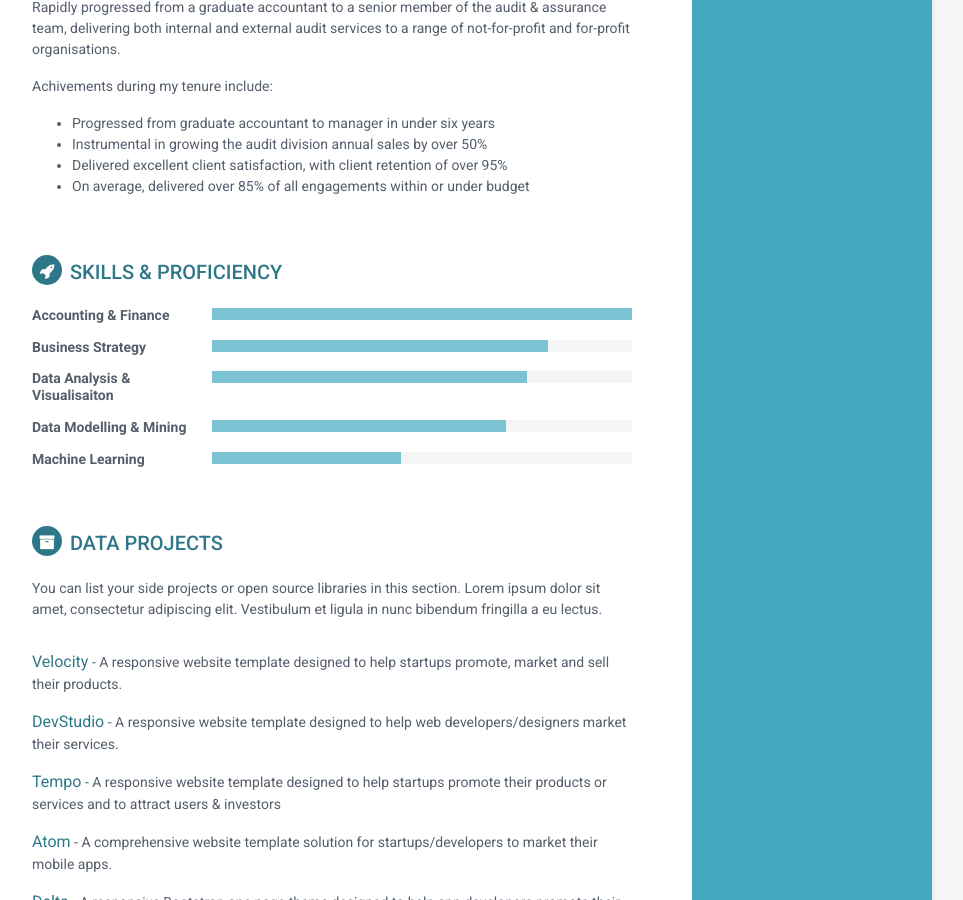
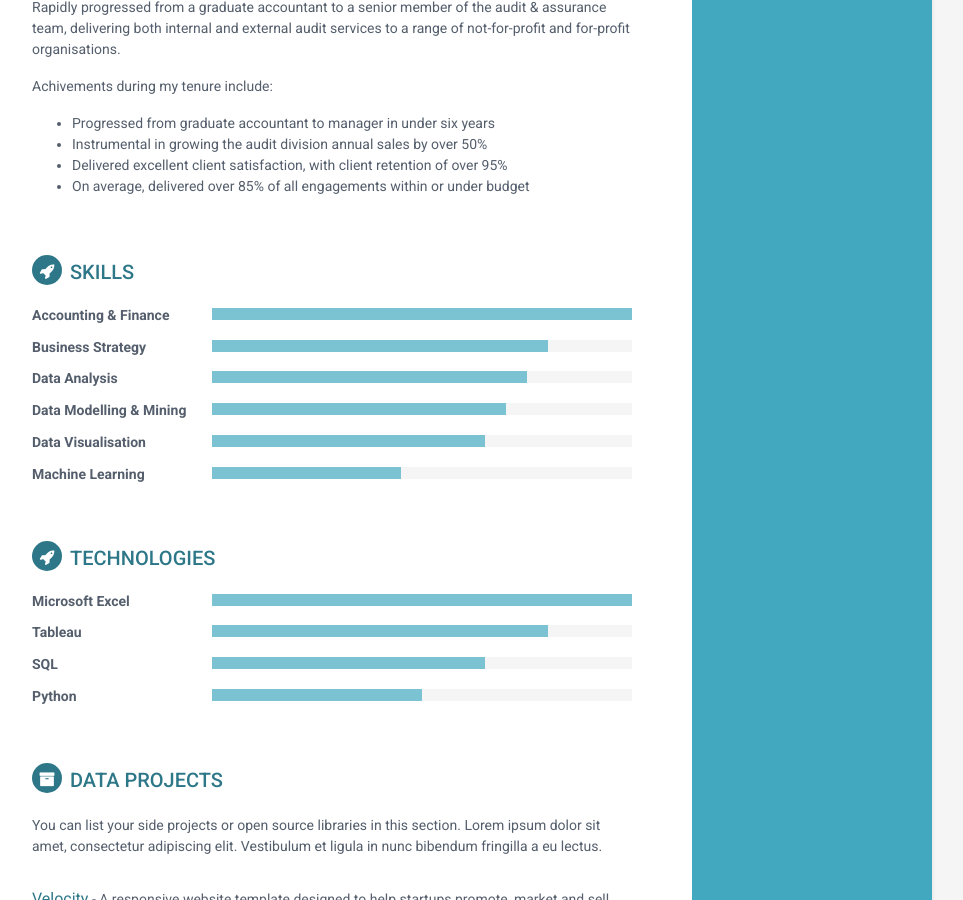
Before and after one commit to toddy86/dequincey.blog, a Jekyll site: the page built from resume.md, in a window 1280 px wide and 900 px high, scrolled down 970 px. Shown: the whole window, without its empty margins (188-1151 px from the left). Built offline with Jekyll 4.4.1, drawn with Linux system fonts in a browser that asks for light colours.

Commit message:
updates made again

```diff
--- a/_layouts/resume.html
+++ b/_layouts/resume.html
@@ -139,12 +139,9 @@ layout: null
 
             </section><!--//section-->
 
-            <!-- REINSERT PROJECTS SECTION HERE -->
-
-
-
+            <!-- SKILLS -->
             <section class="skills-section section">
-                <h2 class="section-title"><i class="fa fa-rocket"></i>Skills &amp; Proficiency</h2>
+                <h2 class="section-title"><i class="fa fa-rocket"></i>Skills</h2>
                 <div class="skillset">
                     <div class="item">
                         <h3 class="level-title">Accounting & Finance</h3>
@@ -163,7 +160,7 @@ layout: null
                     </div><!--//item-->
 
                     <div class="item">
-                        <h3 class="level-title">Data Analysis & Visualisaiton</h3>
+                        <h3 class="level-title">Data Analysis</h3>
                         <div class="level-bar">
                             <div class="level-bar-inner" data-level="75%">
                             </div>
@@ -173,11 +170,18 @@ layout: null
                     <div class="item">
                         <h3 class="level-title">Data Modelling & Mining</h3>
                         <div class="level-bar">
-                            <div class="level-bar-inner" data-level="70%">
+                            <div class="level-bar-inner" data-level="70%" style="width: 70%;">
                             </div>
                         </div><!--//level-bar-->
                     </div><!--//item-->
 
+                    <div class="item">
+                        <h3 class="level-title">Data Visualisation</h3>
+                        <div class="level-bar">
+                            <div class="level-bar-inner" data-level="65%">
+                            </div>
+                        </div><!--//level-bar-->
+                    </div><!--//item-->
 
 
                     <div class="item">
@@ -188,18 +192,50 @@ layout: null
                         </div><!--//level-bar-->
                     </div><!--//item-->
 
-<!--                     <div class="item">
-                        <h3 class="level-title">Sketch &amp; Photoshop</h3>
+                </div>
+            </section><!--//skills-section-->
+
+
+            <!-- TECHNOLOGIES -->
+            <section class="skills-section section">
+                <h2 class="section-title"><i class="fa fa-rocket"></i>Technologies</h2>
+                <div class="skillset">
+                    <div class="item">
+                        <h3 class="level-title">Microsoft Excel</h3>
                         <div class="level-bar">
-                            <div class="level-bar-inner" data-level="60%">
+                            <div class="level-bar-inner" data-level="100%">
                             </div>
-                        </div>
-                    </div> -->
+                        </div><!--//level-bar-->
+                    </div><!--//item-->
+
+                    <div class="item">
+                        <h3 class="level-title">Tableau</h3>
+                        <div class="level-bar">
+                            <div class="level-bar-inner" data-level="80%">
+                            </div>
+                        </div><!--//level-bar-->
+                    </div><!--//item-->
+
+                    <div class="item">
+                        <h3 class="level-title">SQL</h3>
+                        <div class="level-bar">
+                            <div class="level-bar-inner" data-level="65%">
+                            </div>
+                        </div><!--//level-bar-->
+                    </div><!--//item-->
+
+                    <div class="item">
+                        <h3 class="level-title">Python</h3>
+                        <div class="level-bar">
+                            <div class="level-bar-inner" data-level="50%">
+                            </div>
+                        </div><!--//level-bar-->
+                    </div><!--//item-->
 
                 </div>
             </section><!--//skills-section-->
 
-
+            <!-- DATA PROJECTS -->
            <section class="section projects-section">
                 <h2 class="section-title"><i class="fa fa-archive"></i>Data Projects</h2>
                 <div class="intro">
```
